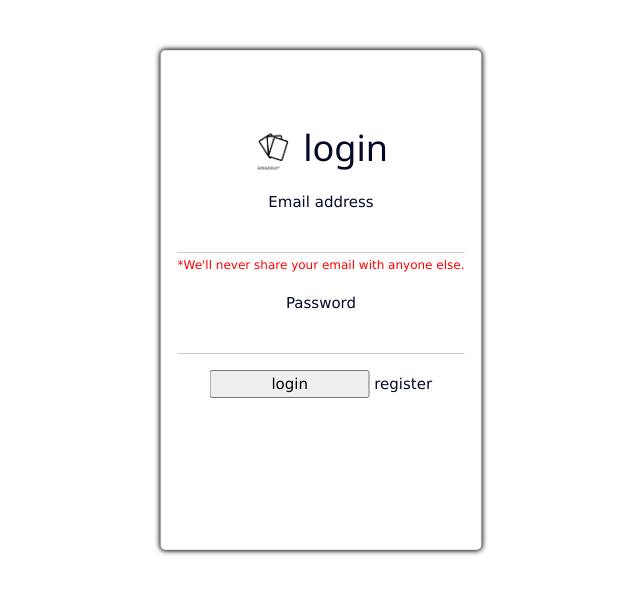
After one commit to jayber-dev/tarot-card, a Flask app: template templates/login.html in a window 1280 px wide. The commit adds this page. Shown: the top 594 px of the page, without its empty margins (319-959 px from the left). Run offline with Flask 2, Linux system fonts and the light colour scheme; the template is opened without the code that fills it, so the values that code supplies are empty; some libraries are stand-ins or nearby versions.

Commit message:
register database commit added

```diff
--- a/server.py
+++ b/server.py
@@ -102,17 +102,45 @@ def login():
             if password == user_database.password:
                 return redirect(url_for('user_interface'))
             else:
-                flash('password incorrect')
+                flash('incorrect password')
                 return redirect(url_for('login'))
         except:
-            flash('incorrect email address')
-            return redirect(url_for('login'))
+            if email == "":
+                flash('empty email field')
+                return redirect(url_for('login'))
+            else:
+                flash('incorrect email address')
+                return redirect(url_for('login'))
 
-    return render_template('index.html',)
+    return render_template('login.html',)
+
+# /------------------------------- REGISTER HANDLER ----------------------------------/
+
+@app.route("/register", methods=["GET","POST"])
+def reg():
+    print('im here')
+    if request.method == "POST":
+        reg_fname = request.form.get('fname')
+        reg_lname = request.form.get('lname')
+        reg_email =request.form.get('email')
+        reg_pass = request.form.get('pass')
+        reg_country = request.form.get('country')
+        # /---------DATABASE COMMIT --------------/
+        db_data = User(name=reg_fname,
+                        email=reg_email,
+                        sName=reg_lname,
+                        country=reg_country,
+                        password=reg_pass,
+                        creation_date=date.datetime.now().date())
+        db.session.add(db_data)
+        db.session.commit()
+        print(User)
+    return redirect(url_for('login'))
+
 
 # /------------------------------- CARDS REVEAL PAGE ---------------------------------/
 
-@app.route('/user', methods=['GET','POST'])
+@app.route('/user_interface', methods=['GET','POST'])
 def user_interface():
     cards = []
 
--- /dev/null
+++ b/static/css/login.css
@@ -0,0 +1,51 @@
+body {
+    margin: 0;
+}
+
+.flash_messages {
+    color: red;
+    font-size: large;
+}
+
+input {
+    width: 50%;
+}
+
+small {
+    color: red;
+}
+
+.login-form {
+    box-shadow: 0 0 5px 1px black;
+    color: rgb(2, 8, 37);
+    margin-top: 50px;
+    padding-top: 60px;
+    text-align: center;
+    min-width: 280px;
+    max-width: 500px;
+    min-height: 500px;
+    border-radius: 5px;
+    border: 1px solid rgb(128, 128, 128, 0.2);
+    z-index: 0;
+}
+
+.register-form {
+    display: none;
+    box-shadow: 0 0 5px 1px black;
+    color: rgb(0, 0, 0);
+    text-align: center;
+    min-width: 280px;
+    min-height: 500px;
+    margin-top: 50px;
+    padding-top: 60px;
+    border-radius: 5px;
+    border: 1px solid rgb(128, 128, 128, 0.2);
+}
+
+a {
+    text-decoration: none;
+}
+
+img {
+    height: 40px;
+}
--- a/static/js/login.js
+++ b/static/js/login.js
@@ -1,2 +1,9 @@
-const register = document.getElementsByClassName('register');
-console.log(register)
+function registerBlock() {
+    let registrationForm = document.getElementById("form-modal");
+    let loginForm = document.getElementById('login-form');
+
+    console.log(loginForm)
+
+    registrationForm.style.display = 'flex';
+    loginForm.style.display = "none"
+}
--- /dev/null
+++ b/templates/login.html
@@ -0,0 +1,94 @@
+<!DOCTYPE html>
+<html lang="en">
+
+<head>
+    <meta charset="UTF-8">
+    <meta http-equiv="X-UA-Compatible" content="IE=edge">
+    <meta name="viewport" content="width=device-width, initial-scale=1, shrink-to-fit=no">
+    <link rel="stylesheet" href="static/css/login.css">
+    <link rel="stylesheet" href="https://www.w3schools.com/w3css/4/w3.css">
+    <title>Document</title>
+</head>
+
+<body>
+
+    <div class="w3-mobile">
+        <div class="w3-animate-opacity" id="login-form">
+            <form class="w3-display-topmiddle login-form" action="{{url_for('login')}}" method="POST">
+                <h1><img src="/static/icons/noun-flash-cards-4767.png" alt="logo"> login</h1>
+                <div class="w3-margin">
+
+                    {% with messages = get_flashed_messages() %} {% if messages %} {% for message in messages %}
+                    <p class="flash_messages">{{ message }}</p>
+                    {% endfor %} {% endif %} {% endwith %}
+                    <label for="Email">Email address</label>
+                    <input type="email" class="w3-input " id="Email" aria-describedby="emailHelp" name="email">
+                    <small id="emailHelp" class="">*We'll never share your email with anyone else.</small>
+                </div>
+                <div class="w3-margin">
+                    <label for="exampleInputPassword1">Password</label>
+                    <input type="password" class="w3-input" id="exampleInputPassword1" name="pass">
+                </div>
+                <div class="">
+                    <input type="submit" class="" value="login">
+                    <a href="#" class="register" onclick="registerBlock()">register</a>
+                </div>
+            </form>
+
+        </div>
+        <div>
+            <div class="register-form w3-display-topmiddle w3-animate-opacity" id="form-modal">
+                <form class="" action="{{url_for('reg')}}" method="post">
+                    <h1><img src="/static/icons/noun-flash-cards-4767.png" alt="logo">register</h1>
+                    <div class="w3-margin">
+                        <label for="Email" first>name</label>
+                        <input type="text" class="w3-input " id="name" aria-describedby="emailHelp" name="fname">
+
+                    </div>
+                    <div class="w3-margin">
+                        <label for="Email">last name</label>
+                        <input type="text" class="w3-input " id="name" aria-describedby="emailHelp" name="lname">
+
+                    </div>
+                    <div class="w3-margin">
+                        <label for="Email">Email address</label>
+                        <input type="email" class="w3-input" id="Email" aria-describedby="emailHelp" name="email">
+                        <small id="emailHelp" class="">*We'll never share your email with anyone else.</small>
+                    </div>
+                    <div class="w3-margin">
+                        <label class="" for="">country</label>
+                        <input type="text" class="w3-input" id="exampleInputPassword1" name="country">
+                    </div>
+                    <div class="w3-margin">
+                        <label class="" for="password">choose Password</label>
+                        <input type="password" class="w3-input" id="password" name="pass">
+                    </div>
+                    <div class="form-group text-start">
+
+                    </div>
+                    <div>
+
+                    </div>
+                    <div class="d-flex justify-content-center p-2">
+
+                        <input type="submit" class="" value="register">
+
+                    </div>
+                </form>
+
+            </div>
+        </div>
+
+    </div>
+
+
+    <script src="https://cdn.jsdelivr.net/npm/jquery@3.5.1/dist/jquery.slim.min.js" integrity="sha384-DfXdz2htPH0lsSSs5nCTpuj/zy4C+OGpamoFVy38MVBnE+IbbVYUew+OrCXaRkfj" crossorigin="anonymous"></script>
+    <script src="https://cdn.jsdelivr.net/npm/popper.js@1.16.1/dist/umd/popper.min.js" integrity="sha384-9/reFTGAW83EW2RDu2S0VKaIzap3H66lZH81PoYlFhbGU+6BZp6G7niu735Sk7lN" crossorigin="anonymous"></script>
+    <script src="https://cdn.jsdelivr.net/npm/bootstrap@4.6.1/dist/js/bootstrap.min.js" integrity="sha384-VHvPCCyXqtD5DqJeNxl2dtTyhF78xXNXdkwX1CZeRusQfRKp+tA7hAShOK/B/fQ2" crossorigin="anonymous"></script>
+    <script src="/static/js/login.js">
+    </script>
+</body>
+
+
+
+</html>
```
Also changed, not shown: static/css/styles.css (+0 -10 lines), static/js/user_interface.js (added, +179 -0 lines), templates/header.html (added, +23 -0 lines), templates/index.html (deleted, +0 -83 lines), templates/user_interface.html (+3 -4 lines), templates/user_panel.html (+1 -42 lines), site.db.
